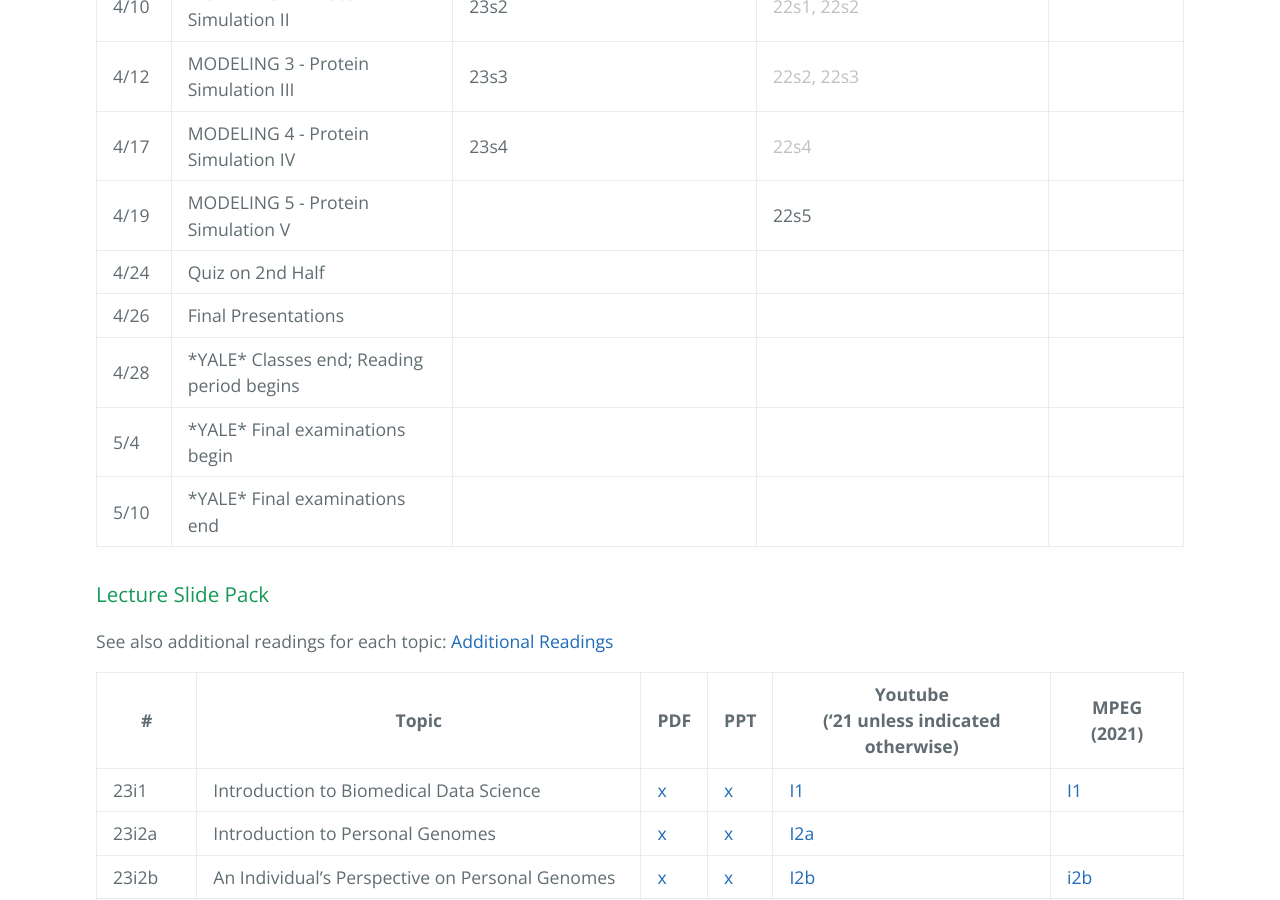
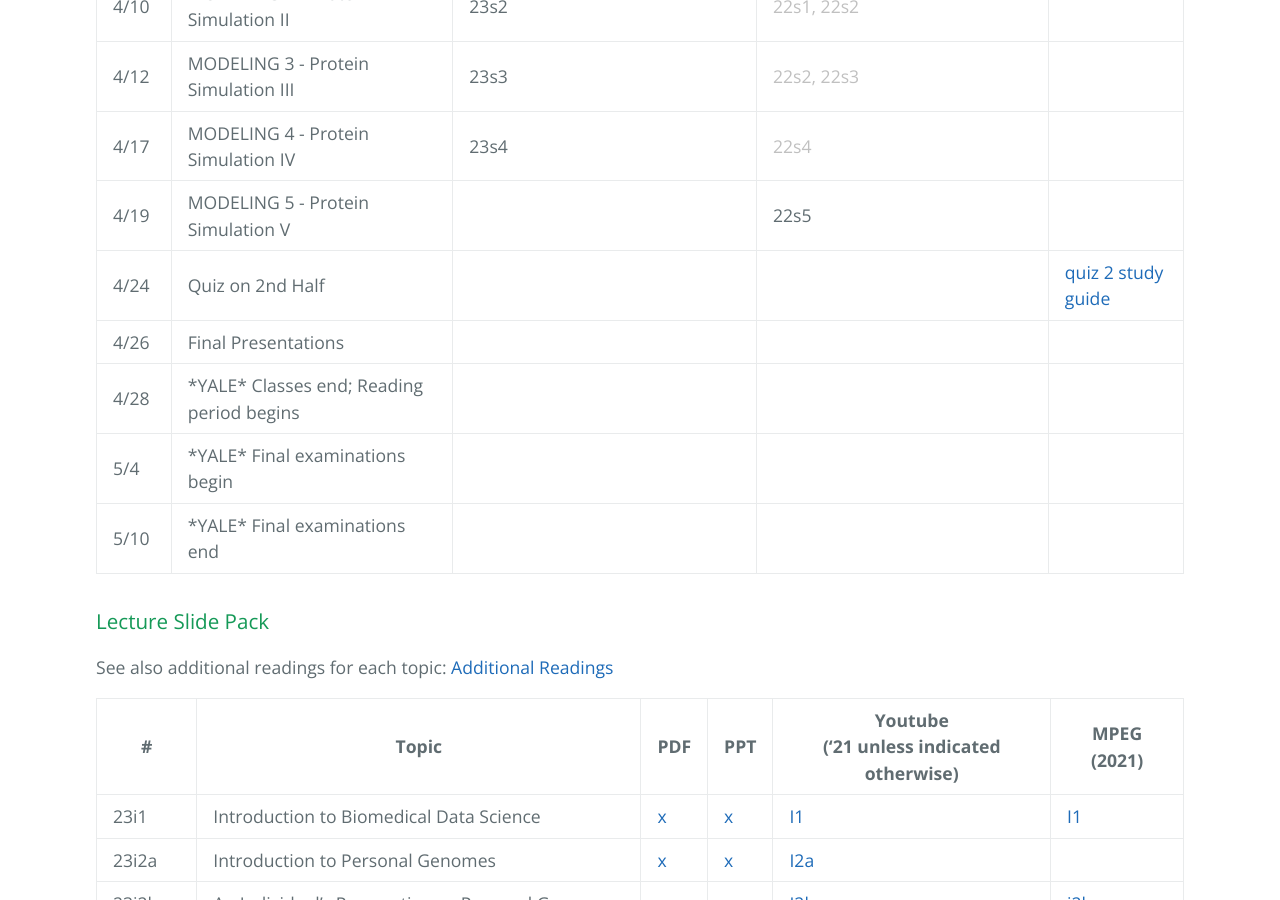
Before and after one commit to gersteinlab/cbb752b23, a Jekyll site: the page built from syllabus.md, in a window 1280 px wide and 900 px high, scrolled down 2285 px. Built offline with Jekyll 4.4.1, drawn with Linux system fonts in a browser that asks for light colours.

Commit message:
Update syllabus.md

```diff
--- a/syllabus.md
+++ b/syllabus.md
@@ -39,12 +39,11 @@ Please see [last year's syllabus](http://cbb752b22.gersteinlab.org/syllabus) (wi
 | 4/12 | MODELING 3 - Protein Simulation III                                          | 23s3                                   | <span style="color:silver">22s2, 22s3</span>                     |                                                                                                              |
 | 4/17 | MODELING 4 - Protein Simulation IV                                           | 23s4                                   | <span style="color:silver">22s4</span>                           |                                                                                                              |
 | 4/19 | MODELING 5 - Protein Simulation V                                            |                                        | 22s5                                                             |                                                                                                              |
-| 4/24 | Quiz on 2nd Half                                                             |                                        |                                                                  |                                                                                                              |
+| 4/24 | Quiz on 2nd Half                                                             |                                        |                                                                  | [quiz 2 study guide](http://files2.gersteinlab.org/public-docs/2023/04.18/Quiz2StudyGuide.pdf)               |
 | 4/26 | Final Presentations                                                          |                                        |                                                                  |                                                                                                              |
 | 4/28 | \*YALE\* Classes end; Reading period begins                                  |                                        |                                                                  |                                                                                                              |
 | 5/4  | \*YALE\* Final examinations begin                                            |                                        |                                                                  |                                                                                                              |
 | 5/10 | \*YALE\* Final examinations end                                              |                                        |                                                                  |                                                                                                              |
-
 
 ### Lecture Slide Pack
 
```
